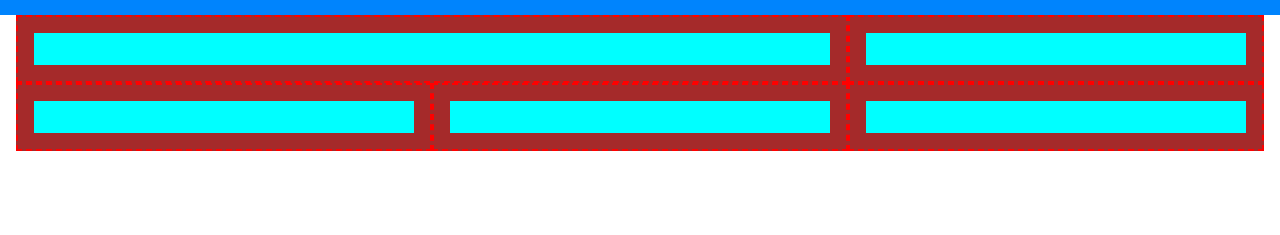
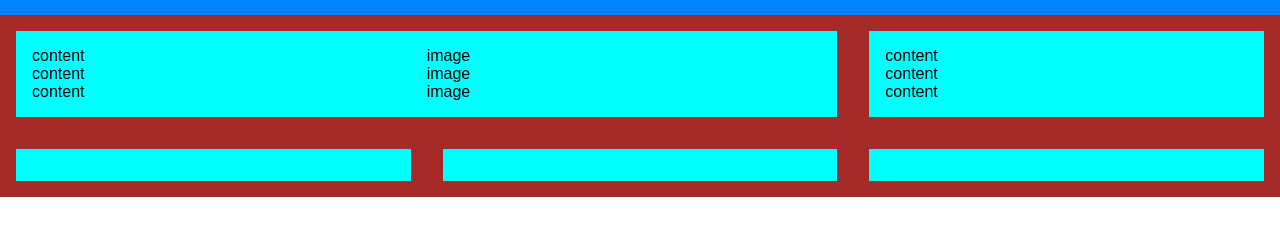
Before and after one commit to Ericdid/htmlcss-responsive-layout, a plain HTML site: page index.html in a window 1280 px wide. Shown: the part 65-300 px from the top of the page. Drawn offline with Linux system fonts and the light colour scheme.

Commit message:
add.intro-card.layout

```diff
--- a/index.html
+++ b/index.html
@@ -47,19 +47,36 @@
       <section id="intro">
         <div class="container">
           <div class="row">
-            <div class="col bordered">
+            <div class="col">
+              <div class="card">
+                <div class="card-section">
+                  <div class="box-section">content</div>
+                  <div class="box-section">content</div>
+                  <div class="box-section">content</div>
+                </div>
+                <div class="card-section">
+                  <div class="box-section">image</div>
+                  <div class="box-section">image</div>
+                  <div class="box-section">image</div>
+                </div>
+              </div>
+            </div>
+            <div class="col">
+              <div class="card">
+                <div class="card-section">
+                  <div class="box-section">content</div>
+                  <div class="box-section">content</div>
+                  <div class="box-section">content</div>
+                </div>
+              </div>
+            </div>
+            <div class="col">
               <div class="card"></div>
             </div>
-            <div class="col bordered">
+            <div class="col">
               <div class="card"></div>
             </div>
-            <div class="col bordered">
-              <div class="card"></div>
-            </div>
-            <div class="col bordered">
-              <div class="card"></div>
-            </div>
-            <div class="col bordered">
+            <div class="col">
               <div class="card"></div>
             </div>
           </div>
--- a/style.css
+++ b/style.css
@@ -32,6 +32,15 @@
   margin-right: auto;
   max-width: 100%;
   padding: 0 1rem;
+}
+
+.row {
+  margin-left: -1rem;
+  margin-right: -1rem;
+}
+
+.col {
+  padding: 1rem;
 }
 
 /* *************
@@ -90,11 +99,11 @@ li > span {
    ********************* */
 #intro .col {
   background-color: brown;
-  padding: 1rem;
 }
 #intro .card {
   background-color: aqua;
   padding: 1rem;
+  height: 100%;
 }
 
 /* ************************
@@ -161,6 +170,12 @@ li > span {
   #intro .col:first-child {
     width: calc(100% / 3 * 2);
   }
+  #intro .col:first-child .card {
+    display: flex;
+  }
+  #intro .card > .card-section {
+    width: 50%;
+  }
 }
 
 /* DESKTOP */
```
